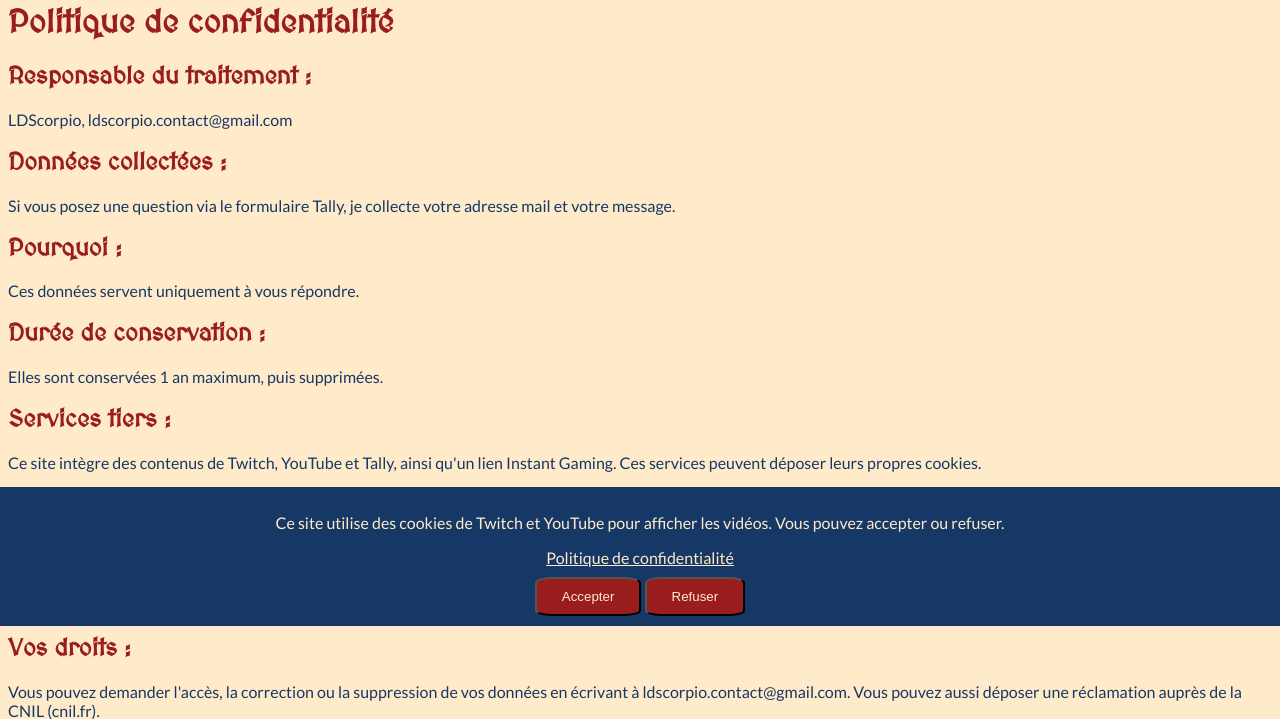
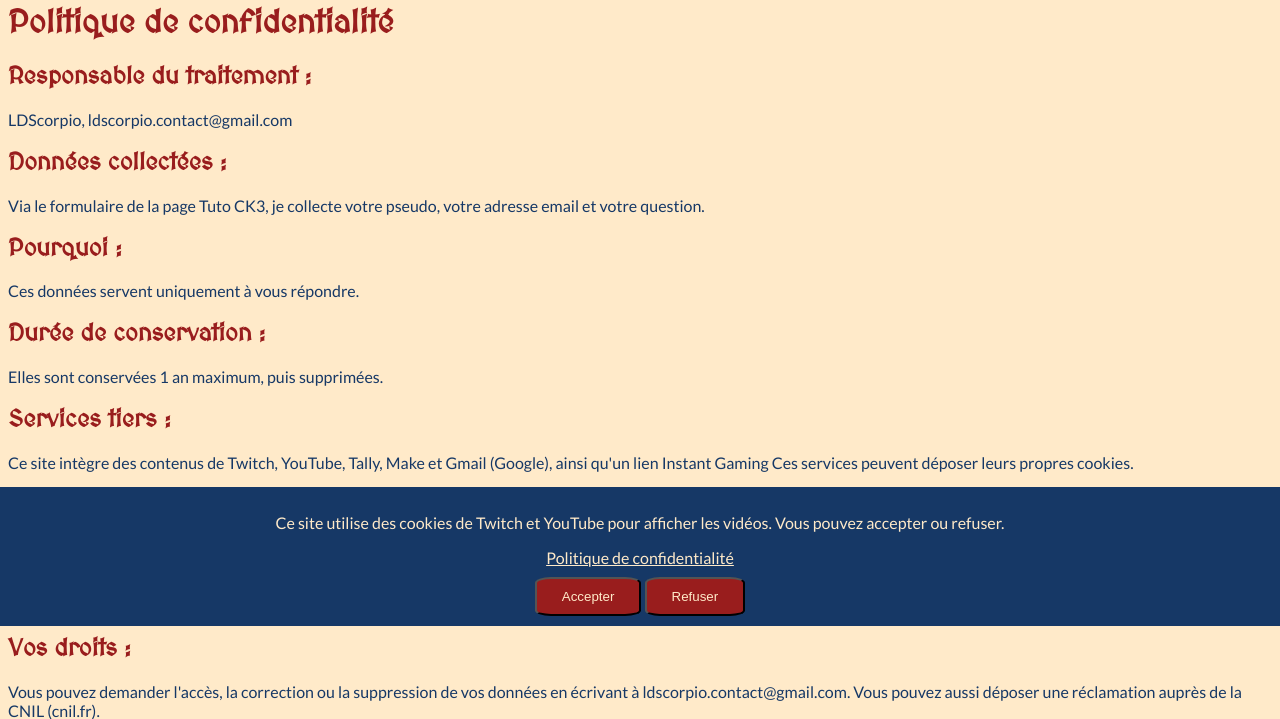
Before and after one commit to Dylan-Chap/ldscorpio, a Flask app: page /confidentialite in a window 1280 px wide. Shown: the part 174-893 px from the top of the page. Run offline with Flask 3, Linux system fonts and the light colour scheme.

Commit message:
Update privacy policy for question form

```diff
--- a/templates/confidentialite.html
+++ b/templates/confidentialite.html
@@ -8,8 +8,9 @@
     </p>
     <h2>Données collectées :</h2>
     <p>
-        Si vous posez une question via le formulaire Tally,
-        je collecte votre adresse mail et votre message.
+       Via le formulaire de la page Tuto CK3,
+       je collecte votre pseudo, votre adresse
+       email et votre question.
     </p>
     <h2>Pourquoi :</h2>
     <p>
@@ -22,8 +23,9 @@
     <h2>Services tiers :</h2>
     <p>
         Ce site intègre des contenus de Twitch,
-        YouTube et Tally, ainsi qu'un lien Instant Gaming.
-        Ces services peuvent déposer leurs propres cookies.
+        YouTube, Tally, Make et Gmail (Google),
+        ainsi qu'un lien Instant Gaming Ces services peuvent
+        déposer leurs propres cookies.
     </p>
     <h2>Cookies :</h2>
     <p>
```
